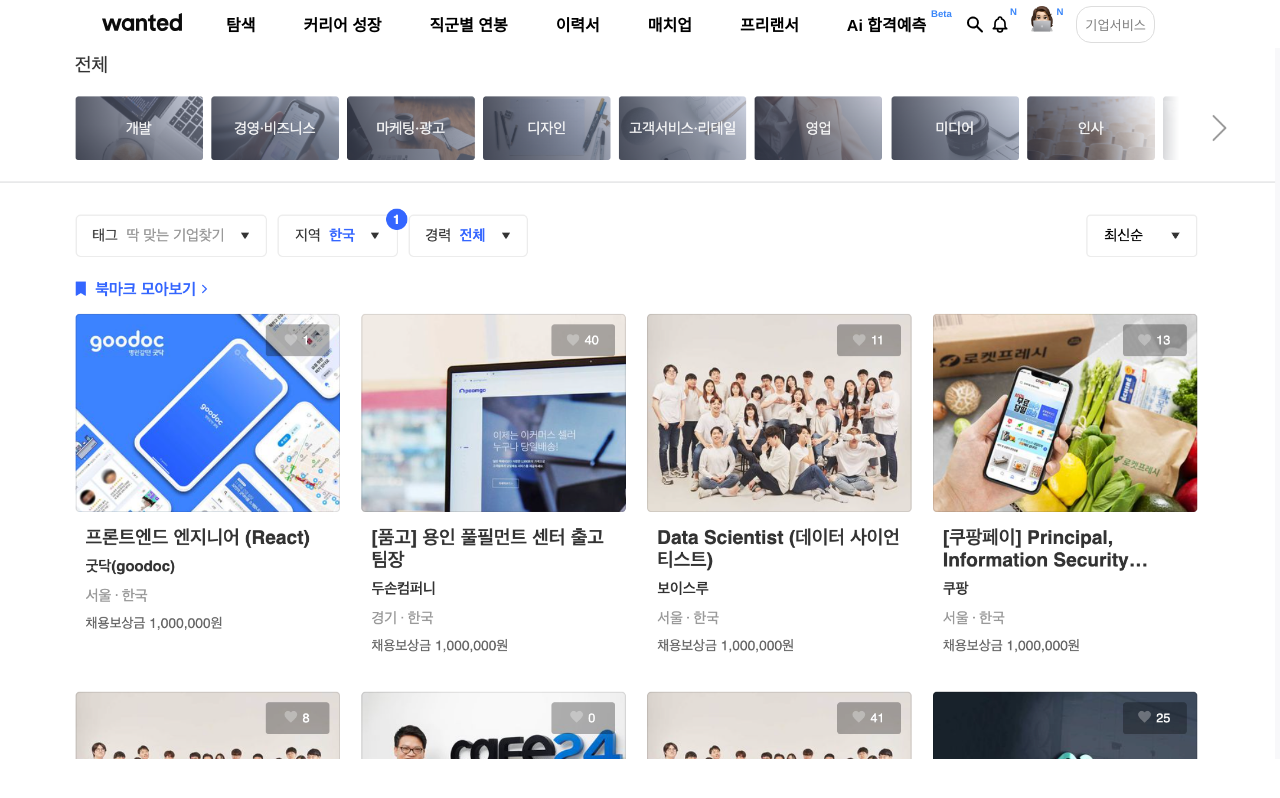
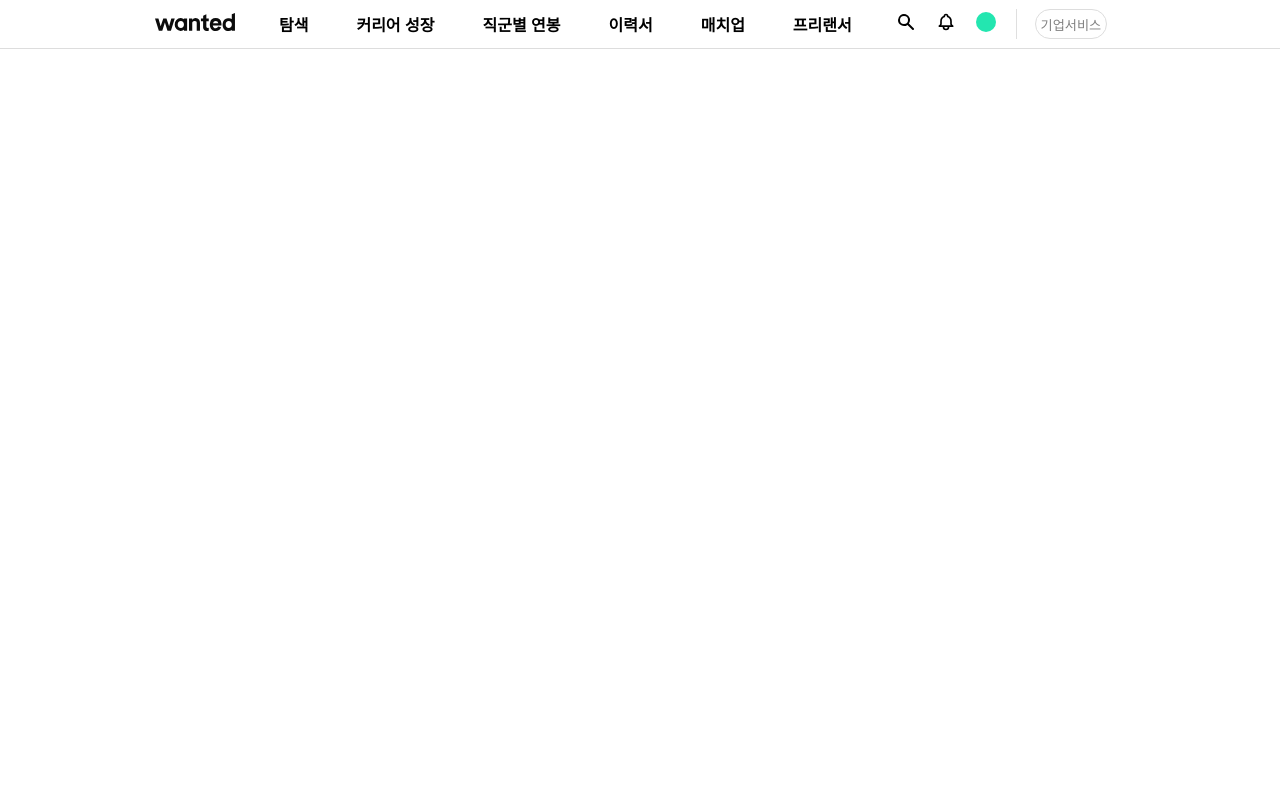
Before and after one commit to jiyoon1156/wanted_globalNavigationBar, a React (Create React App) app: page / in a window 1280 px wide. Shown: the top 798 px of the page. Built offline with nearby package versions, Linux system fonts and the light colour scheme.

Commit message:
[REFACTOR] CSS 수정 - Minor한 CSS 수정

```diff
--- a/src/components/Modal.js
+++ b/src/components/Modal.js
@@ -40,9 +40,9 @@
 `;
 const Container = styled.div`
   width: 100%;
-  padding: 2rem;
+  padding: 3rem;
   background-color: #fff;
-  box-shadow: 0 8rem 10rem #bdbdbd;
+  box-shadow: 0 10rem 10rem #bdbdbd;
 `;
 const CategoryWrap = styled.ul`
   display: flex;
--- a/src/components/NavAside.js
+++ b/src/components/NavAside.js
@@ -2,49 +2,66 @@
 import styled from 'styled-components';
 import Search from '../assets/SearchIcon.svg';
 import Bell from '../assets/BellIcon.svg';
-import Profile from '../assets/Profile.PNG';
 import RoundedText from './RoundedText';
 
 const NavAside = () => (
   <Container>
-    <StyledIcon src={Search} alt="돋보기" />
-    <Wrapper>
-      <StyledIcon src={Bell} alt="벨" />
-    </Wrapper>
-    <Wrapper>
-      <ProfileContainer>
-        <StyledProfile src={Profile} alt="프로필" />
-      </ProfileContainer>
-    </Wrapper>
-    <RoundedText>기업서비스</RoundedText>
+    <IconBox>
+      <StyledIcon href="">
+        <img src={Search} alt="검색" />
+      </StyledIcon>
+      <StyledIcon href="">
+        <img src={Bell} alt="알림" />
+      </StyledIcon>
+      <StyledIcon href="">
+        <ProfileContainer>
+          <StyledProfile />
+        </ProfileContainer>
+      </StyledIcon>
+    </IconBox>
+    <TextBox href="">
+      <RoundedText>기업서비스</RoundedText>
+    </TextBox>
   </Container>
 );
-const Wrapper = styled.div`
+const IconBox = styled.div`
   display: flex;
-  padding: 0 0.3rem;
-  font-size: 1rem;
-  font-weight: bold;
+  padding: 0 10px;
+`;
+const TextBox = styled.a`
+  border-left: 0.1em solid #dfdfdf;
+  padding: 0 10px;
+`;
+// const Wrapper = styled.div`
+//   // position: relative;
+//   display: flex;
+//   // align-items: center;
 
-  &::after {
-    content: 'N';
-    font-size: 0.6rem;
-    font-weight: 1px;
-    color: #3a86f9;
-  }
-`;
-const StyledIcon = styled.img`
+//   &::after {
+//     content: 'N';
+//     // position: absolute;
+//     top: -0.5rem;
+//     right: -0.1rem;
+//     font-size: 0.6rem;
+//     font-weight: bold;
+//     color: #3a86f9;
+//   }
+// `;
+const StyledIcon = styled.a`
   width: 20px;
+  padding: 0 10px;
 `;
 
-const StyledProfile = styled.img`
+const StyledProfile = styled.div`
   width: 100%;
   height: 100%;
   object-fit: cover;
+  background-color: #23e6b0;
 `;
 
 const ProfileContainer = styled.div`
-  width: 30px;
-  height: 30px;
+  width: 20px;
+  height: 20px;
   border-radius: 70%;
   background: #bdbdbd;
   overflow: hidden;
@@ -52,7 +69,7 @@
 
 const Container = styled.aside`
   display: flex;
-  padding: 15px;
+  align-items: center;
 `;
 
 export default NavAside;
--- a/src/components/NavBar.js
+++ b/src/components/NavBar.js
@@ -6,6 +6,11 @@
 
 const NavBar = () => {
   const [isOpen, setIsOpen] = useState(false);
+  const [isClick, setClick] = useState(false);
+  // const Click = () => {
+  //   console.log(isClick);
+  //   setClick(true);
+  // };
   return (
     <StyledNav>
       <StyledUl className="list">
@@ -15,12 +20,13 @@
             link={i.link}
             title={i.title}
             category={i.category}
-            isBeta={i.isBeta}
             onMouseEnter={() => (i.title === '탐색' ? setIsOpen(true) : setIsOpen(false))}
+            onClick={() => setClick(true)}
+            isClick={isClick}
           />
         ))}
-        <Modal className="modal" isOpen={isOpen} onMouseLeave={() => setIsOpen(false)} />
       </StyledUl>
+      <Modal className="modal" isOpen={isOpen} onMouseLeave={() => setIsOpen(false)} />
     </StyledNav>
   );
 };
--- a/src/components/NavList.js
+++ b/src/components/NavList.js
@@ -2,9 +2,9 @@
 import styled from 'styled-components';
 import PropTypes from 'prop-types';
 
-const NavList = ({ link, isBeta, title, onMouseEnter }) => (
-  <StyledList onMouseEnter={onMouseEnter}>
-    <StyledLink href={link} isBeta={isBeta}>
+const NavList = ({ link, title, onMouseEnter, onClick, isClick }) => (
+  <StyledList onMouseEnter={onMouseEnter} onClick={onClick}>
+    <StyledLink href={link} isClick={isClick}>
       {title}
     </StyledLink>
   </StyledList>
@@ -12,18 +12,17 @@
 
 NavList.propTypes = {
   link: PropTypes.string.isRequired,
-  isBeta: PropTypes.bool.isRequired,
   title: PropTypes.string.isRequired,
   onMouseEnter: PropTypes.func.isRequired,
+  onClick: PropTypes.func.isRequired,
+  isClick: PropTypes.bool.isRequired,
 };
 
 const StyledList = styled.li`
   height: 100%;
 `;
 
-const StyledLink = styled.a.attrs(({ isBeta }) => ({
-  isBeta: isBeta ? "'Beta'" : null,
-}))`
+const StyledLink = styled.a`
   position: relative;
   display: flex;
   align-items: center;
@@ -31,16 +30,6 @@
   padding: 0 1.5rem;
   font-size: 1rem;
   font-weight: bold;
-
-  &::after {
-    content: ${({ isBeta }) => isBeta};
-    position: absolute;
-    top: 0.5rem;
-    right: -0.1rem;
-    font-size: 0.6rem;
-    font-weight: 1px;
-    color: #3a86f9;
-  }
 
   &:hover::before {
     content: '';
--- a/src/components/RoundedText.js
+++ b/src/components/RoundedText.js
@@ -10,7 +10,7 @@
 
 const StyledRoundedText = styled.span`
   display: flex;
-  padding: 0.5rem;
+  padding: 0.3rem;
   margin: 0 0.5rem;
   border: 1px solid #ddd;
   border-radius: 15px;
--- a/src/data/data.json
+++ b/src/data/data.json
@@ -23,11 +23,6 @@
     {
       "title": "프리랜서",
       "link": ""
-    },
-    {
-      "title": "Ai 합격예측",
-      "link": "",
-      "isBeta": true
     }
   ],
   "ModalData": [
--- a/src/pages/Home.js
+++ b/src/pages/Home.js
@@ -3,7 +3,6 @@
 import Logo from '../assets/wantedLogo.svg';
 import NavBar from '../components/NavBar';
 import NavAside from '../components/NavAside';
-import BG from '../assets/Background.PNG';
 
 const Home = () => (
   <StyledWrap>
@@ -15,7 +14,6 @@
         <NavBar />
         <NavAside />
       </Box>
-      <img src={BG} alt="temp" width="100%" />
     </StyledHeader>
   </StyledWrap>
 );
@@ -28,7 +26,6 @@
   height: 3rem;
   border-bottom: 1px solid #ddd;
   background-color: #fff;
-  z-index: 100;
 `;
 const Box = styled.div`
   display: flex;
@@ -37,7 +34,7 @@
   max-width: 106rem;
   width: 100%;
   height: 3rem;
-  margin: 0 auto;
+  // margin: 0 auto;
 `;
 const StyledLogo = styled.img`
   width: 80px;
```
Also changed, not shown: src/assets/Background.PNG (deleted), src/assets/Profile.PNG (deleted).
